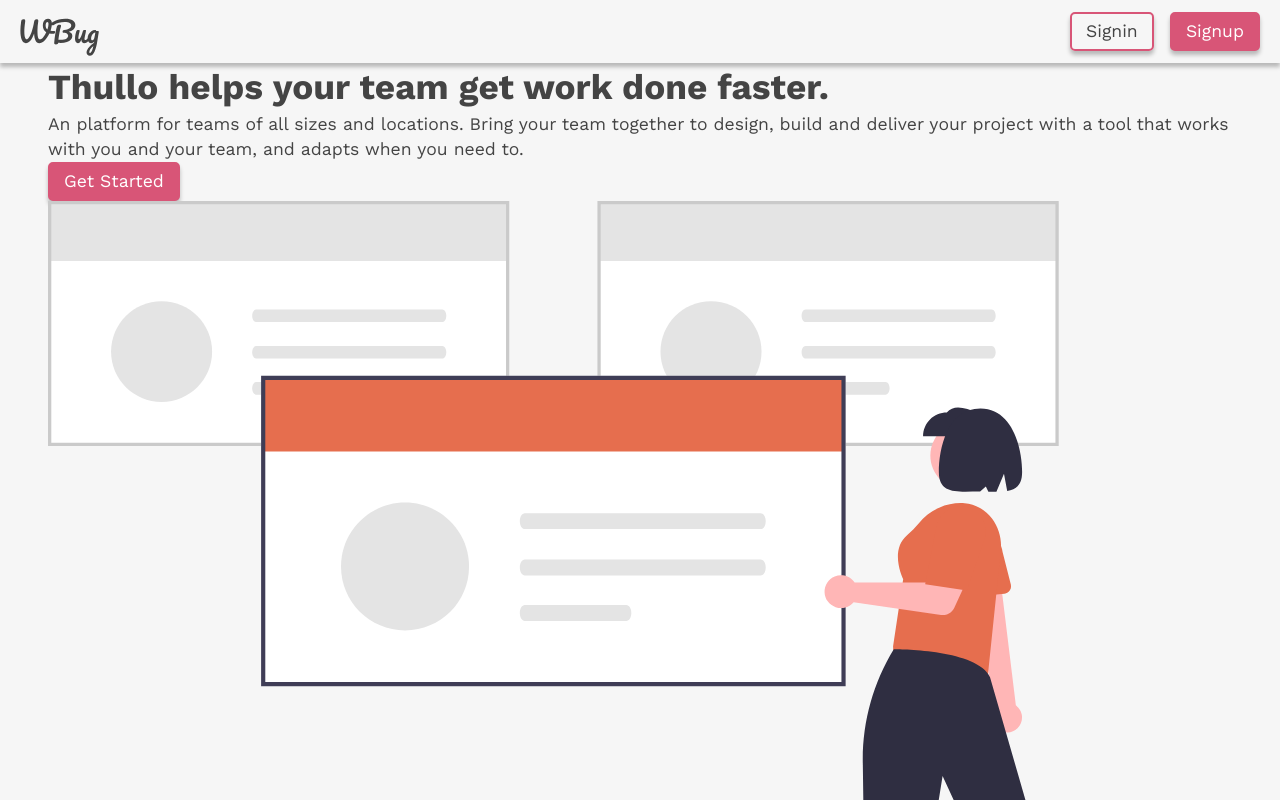
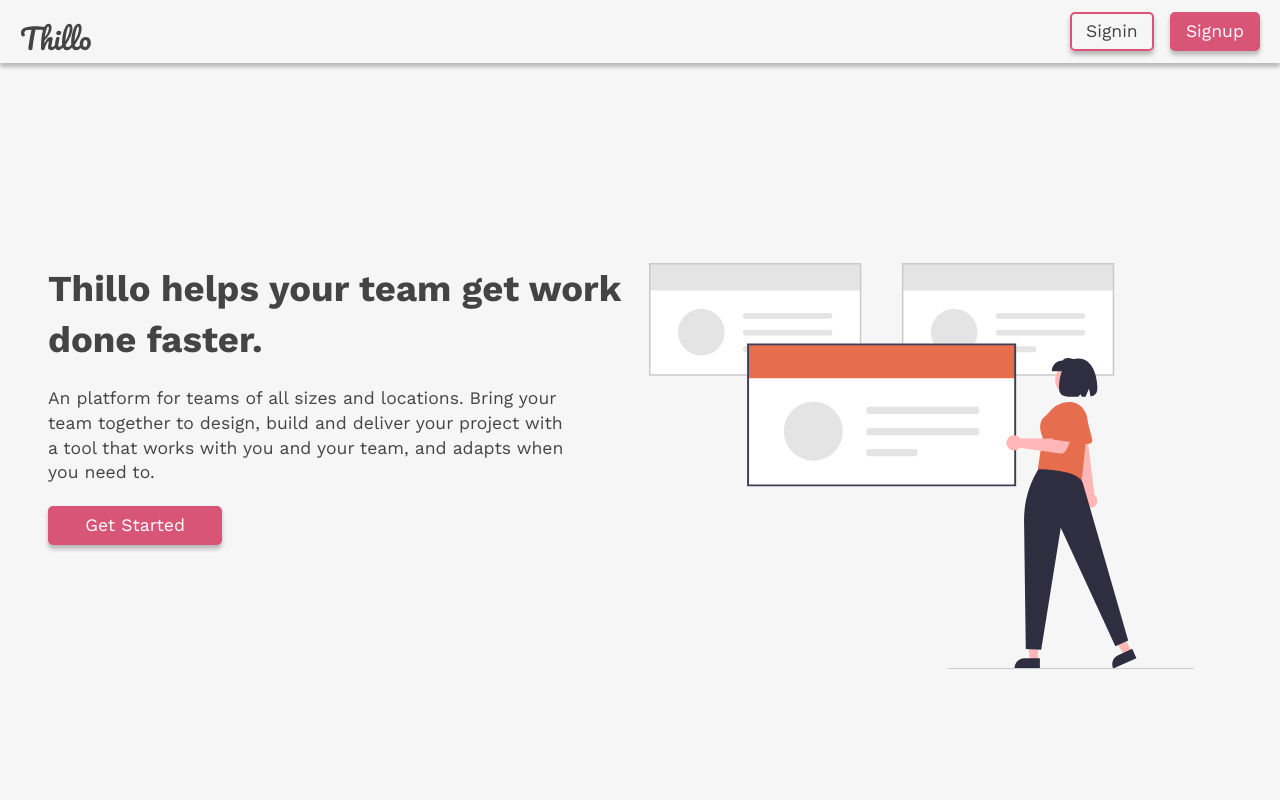
Before and after one commit to goranzu/thillo, a React (Create React App) app in the folder client/: page / in a window 1280 px wide. Shown: the top 800 px of the page. Built offline with nearby package versions, Linux system fonts and the light colour scheme; no server answers.

Commit message:
homepage styled

```diff
--- a/client/src/screens/Home.tsx
+++ b/client/src/screens/Home.tsx
@@ -67,19 +67,85 @@ function Home() {
           maxWidth: styleVariables.pageWidth,
           marginLeft: "auto",
           marginRight: "auto",
+          [mq.mq_400]: {
+            display: "grid",
+            gridTemplateColumns: "repeat(4, 1fr)",
+            gap: "1em",
+            marginTop: "200px",
+            alignItems: "start",
+          },
         }}
       >
-        <div>
-          <h1>Thullo helps your team get work done faster.</h1>
-          <p>
+        <div
+          css={{
+            textAlign: "center",
+            marginTop: styleVariables.globalFlow,
+            "> *": { marginTop: "1.2em" },
+            [mq.mq_100]: {
+              textAlign: "left",
+              maxWidth: "650px",
+            },
+            [mq.mq_400]: {
+              textAlign: "left",
+              maxWidth: "650px",
+              gridColumn: "1 / 3",
+              marginTop: 0,
+            },
+          }}
+        >
+          <h1
+            css={{
+              fontSize: "var(--fs-800)",
+              fontWeight: 700,
+              [mq.mq_100]: {
+                maxWidth: "600px",
+              },
+              [mq.mq_400]: {
+                marginTop: "0 !important",
+              },
+            }}
+          >
+            Thillo helps your team get work done faster.
+          </h1>
+          <p
+            css={{
+              maxWidth: "90%",
+              marginLeft: "auto",
+              marginRight: "auto",
+              [mq.mq_100]: {
+                marginLeft: "unset",
+              },
+            }}
+          >
             An platform for teams of all sizes and locations. Bring your team
             together to design, build and deliver your project with a tool that
             works with you and your team, and adapts when you need to.
           </p>
-          <ButtonLink to="/signup">Get Started</ButtonLink>
+          <ButtonLink
+            css={{ paddingLeft: "2em", paddingRight: "2em" }}
+            to="/signup"
+          >
+            Get Started
+          </ButtonLink>
         </div>
 
-        <div>
+        <div
+          css={{
+            marginTop: styleVariables.globalFlow,
+            marginLeft: "auto",
+            marginRight: "auto",
+            maxWidth: "545px",
+            [mq.mq_300]: {
+              marginRight: "unset",
+              marginTop: "-3rem",
+            },
+            [mq.mq_400]: {
+              gridColumn: "3 / -1",
+              marginLeft: "unset",
+              marginTop: "unset",
+            },
+          }}
+        >
           <Illustration />
         </div>
       </main>
```
Also changed, not shown: client/src/images/logo.svg.
